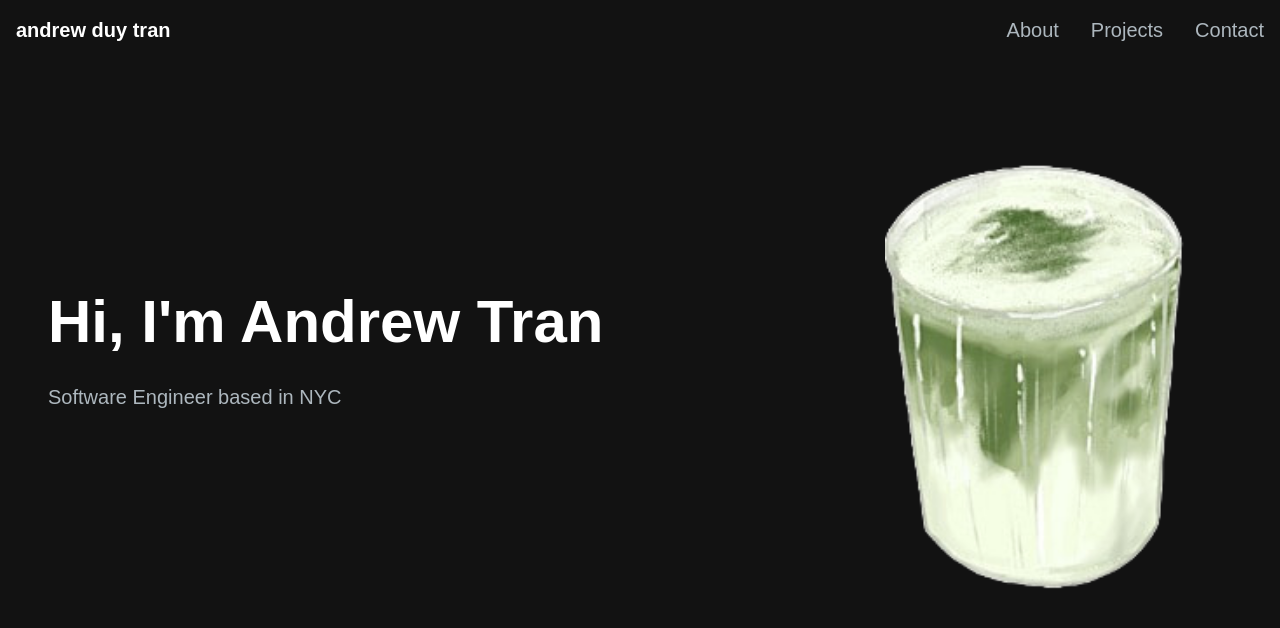
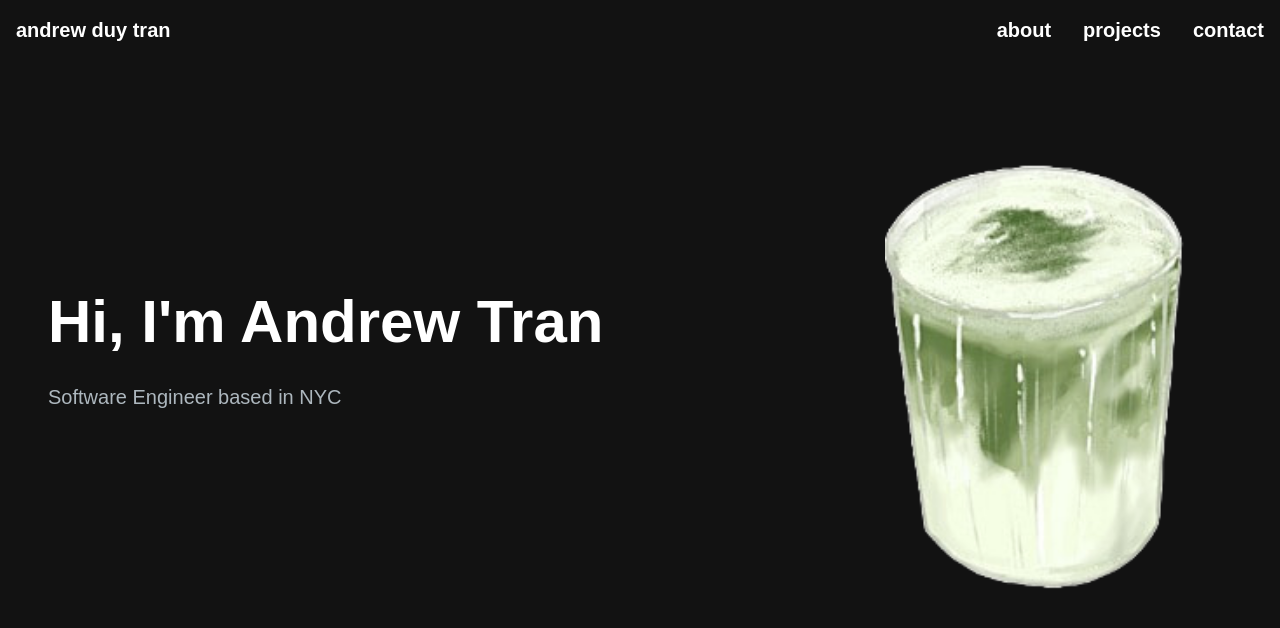
Before and after one commit to andrewtran117/andrewtran117.github.io, a Next.js app: page / in a window 1280 px wide. Shown: the top 628 px of the page. Built offline with nearby package versions, Linux system fonts and the light colour scheme.

Commit message:
center everything and good tab bar

```diff
--- a/app/components/NavLink.jsx
+++ b/app/components/NavLink.jsx
@@ -4,7 +4,7 @@ const NavLink = ({ href, title }) => {
   return (
     <Link
       href={href}
-      className="block py-2 pl-3 pr-4 text-[#ADB7BE] sm:text-xl rounded md:p-0 hover:text-white"
+      className="block py-2 pl-3 pr-4 text-xl sm:text-xl rounded font-semibold md:p-0 text-white"
     >
       {title}
     </Link>
--- a/app/components/Navbar.jsx
+++ b/app/components/Navbar.jsx
@@ -6,15 +6,15 @@ import MenuOverlay from "./MenuOverlay";
 
 const navLinks = [
   {
-    title: "About",
+    title: "about",
     path: "#about",
   },
   {
-    title: "Projects",
+    title: "projects",
     path: "#projects",
   },
   {
-    title: "Contact",
+    title: "contact",
     path: "#contact",
   },
 ];
```
